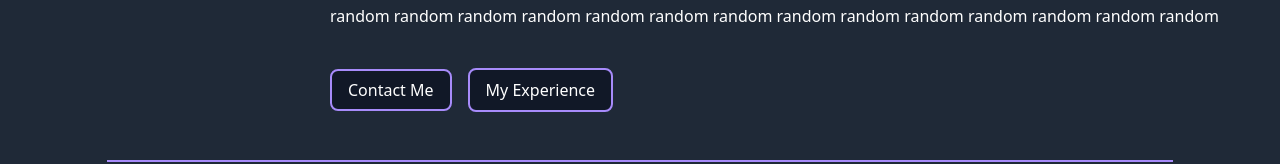
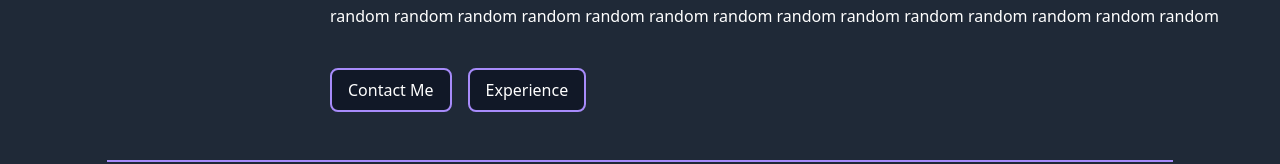
Before and after one commit to alexfox361/alexfox-portfolio, a React (Create React App) app: page / in a window 1280 px wide. Shown: the part 364-528 px from the top of the page. Built offline with nearby package versions, Linux system fonts and the light colour scheme.

Commit message:
Set up for text changes
ready for text changes

```diff
--- a/src/components/About.js
+++ b/src/components/About.js
@@ -32,11 +32,15 @@ export default function About() {
                     </div>
                     <div className="md:mt-10 mt-3">
                         <div >
-                            <a href="https://www.linkedin.com/in/alex-fox-996364212"  target="_blank" className="md:mr-4 mr-2 border-2 border-purple-400 rounded-lg px-4 py-2 bg-gray-900 hover:bg-purple-400 hover:border-white focus:bg-purple-400 focus:border-white">
-                                Contact Me
-                            </a>
-                            <button className="border-2 border-purple-400 rounded-lg px-4 py-2 bg-gray-900 hover:bg-purple-400 hover:border-white focus:bg-purple-400 focus:border-white">
-                                My Experience
+                            <button className="md:mr-4 mr-2 border-2 border-purple-400 rounded-lg px-4 py-2 bg-gray-900 hover:bg-purple-400 hover:border-white focus:bg-purple-400 focus:border-white">
+                                <a href="https://www.linkedin.com/in/alex-fox-996364212"  target="_blank" >
+                                    Contact Me
+                                </a>
+                            </button>
+                            <button className="md:mr-4 mr-2 border-2 border-purple-400 rounded-lg px-4 py-2 bg-gray-900 hover:bg-purple-400 hover:border-white focus:bg-purple-400 focus:border-white">
+                                <a href="#exp">
+                                    Experience
+                                </a>
                             </button>
                         </div>
                     </div>
--- a/src/components/Navbar.js
+++ b/src/components/Navbar.js
@@ -56,7 +56,7 @@ function Navbar() {
                     <a href="#exp" className="mr-5 hover:text-purple-400">
                       Experience
                     </a>
-                    <a href="#contact" className="mr-5 hover:text-purple-400">
+                    <a  href="https://www.linkedin.com/in/alex-fox-996364212"  target="_blank"  className="mr-5 hover:text-purple-400">
                       Contact
                     </a>
                   </div>
@@ -112,7 +112,7 @@ function Navbar() {
                 <a href="#exp" className="mr-5 hover:text-purple-400">
                   Experience
                 </a>
-                <a href="#contact" className="mr-5 hover:text-purple-400">
+                <a  href="https://www.linkedin.com/in/alex-fox-996364212"  target="_blank"  className="mr-5 hover:text-purple-400">
                   Contact
                 </a>
 
```
